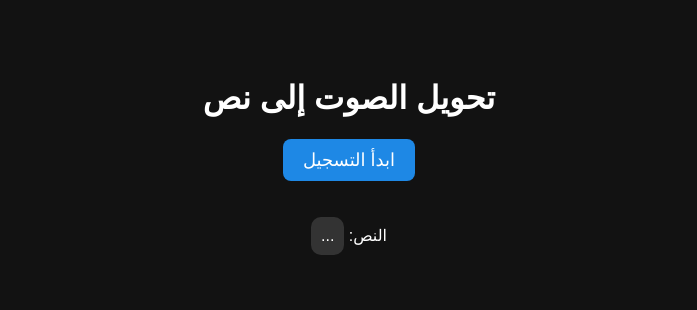
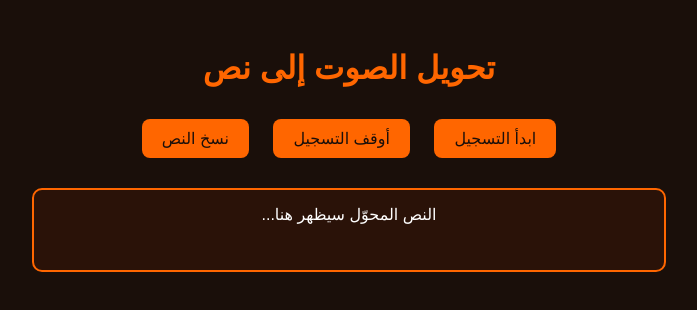
Before and after one commit to Ali313224/ELYA_Tools., a plain HTML site: page audio-to-text.html in a window 1280 px wide. Shown: the whole page, without its empty margins (291-988 px from the left). Drawn offline with Linux system fonts and the light colour scheme.

Commit message:
Update audio-to-text.html

```diff
--- a/audio-to-text.html
+++ b/audio-to-text.html
@@ -1,71 +1,90 @@
 <!DOCTYPE html>
 <html lang="ar" dir="rtl">
 <head>
-  <meta charset="UTF-8">
-  <title>تحويل الصوت إلى نص</title>
+  <meta charset="UTF-8" />
+  <title>تحويل الصوت إلى نص - ELYA Tools</title>
   <style>
     body {
-      font-family: 'Arial', sans-serif;
-      background-color: #121212;
-      color: white;
+      font-family: 'Cairo', sans-serif;
+      background-color: #1a0f0a;
+      color: #ff6600;
+      padding: 20px;
       text-align: center;
-      padding: 50px;
     }
     button {
+      background-color: #ff6600;
+      color: #1a0f0a;
+      border: none;
       padding: 10px 20px;
-      font-size: 18px;
-      background-color: #1e88e5;
-      color: white;
-      border: none;
       border-radius: 8px;
+      font-size: 16px;
       cursor: pointer;
+      margin: 10px;
     }
-    button:hover {
-      background-color: #1565c0;
-    }
-    #transcript {
+    #transcriptBox {
+      background-color: #2a1208;
+      border: 2px solid #ff6600;
+      border-radius: 10px;
+      padding: 15px;
       margin-top: 20px;
-      display: inline-block;
-      background: #333;
-      padding: 10px;
-      border-radius: 10px;
-      max-width: 80%;
+      color: #fff;
+      max-width: 600px;
+      margin-left: auto;
+      margin-right: auto;
+      min-height: 50px;
+      word-break: break-word;
     }
   </style>
 </head>
 <body>
   <h1>تحويل الصوت إلى نص</h1>
+
   <button onclick="startRecording()">ابدأ التسجيل</button>
-  <p>النص: <span id="transcript">...</span></p>
+  <button onclick="stopRecording()">أوقف التسجيل</button>
+  <button onclick="copyText()">نسخ النص</button>
+
+  <div id="transcriptBox">النص المحوّل سيظهر هنا...</div>
 
   <script>
+    let recognition;
     if (!('webkitSpeechRecognition' in window || 'SpeechRecognition' in window)) {
       alert('المتصفح لا يدعم تحويل الصوت إلى نص');
     } else {
-      const recognition = new (window.SpeechRecognition || window.webkitSpeechRecognition)();
+      recognition = new (window.SpeechRecognition || window.webkitSpeechRecognition)();
       recognition.lang = 'ar-SA';
       recognition.interimResults = false;
 
       recognition.onstart = () => {
-        document.getElementById('transcript').innerText = 'جاري الاستماع...';
+        document.getElementById('transcriptBox').innerText = 'جاري الاستماع...';
       };
 
       recognition.onresult = function(event) {
         const transcript = event.results[0][0].transcript;
-        document.getElementById('transcript').innerText = transcript;
+        document.getElementById('transcriptBox').innerText = transcript;
       };
 
       recognition.onerror = function(event) {
-        document.getElementById('transcript').innerText = 'حدث خطأ: ' + event.error;
+        document.getElementById('transcriptBox').innerText = 'حدث خطأ: ' + event.error;
       };
 
       recognition.onend = () => {
         console.log('انتهى التسجيل');
       };
+    }
 
-      function startRecording() {
-        recognition.start();
-      }
+    function startRecording() {
+      if (recognition) recognition.start();
+    }
+
+    function stopRecording() {
+      if (recognition) recognition.stop();
+    }
+
+    function copyText() {
+      const text = document.getElementById('transcriptBox').innerText;
+      navigator.clipboard.writeText(text).then(() => {
+        alert('تم نسخ النص!');
+      });
     }
   </script>
 </body>
```
